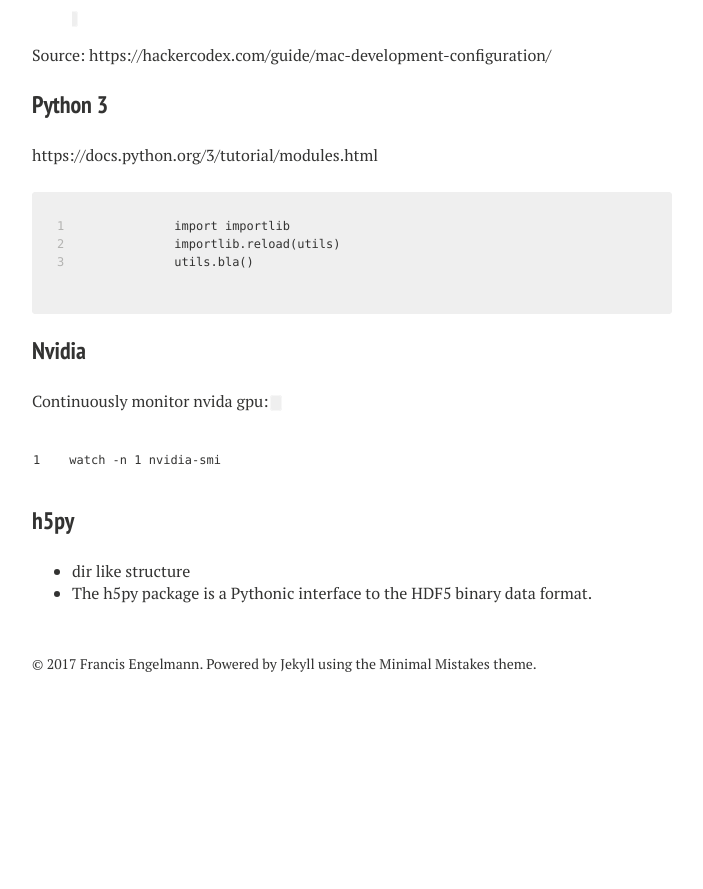
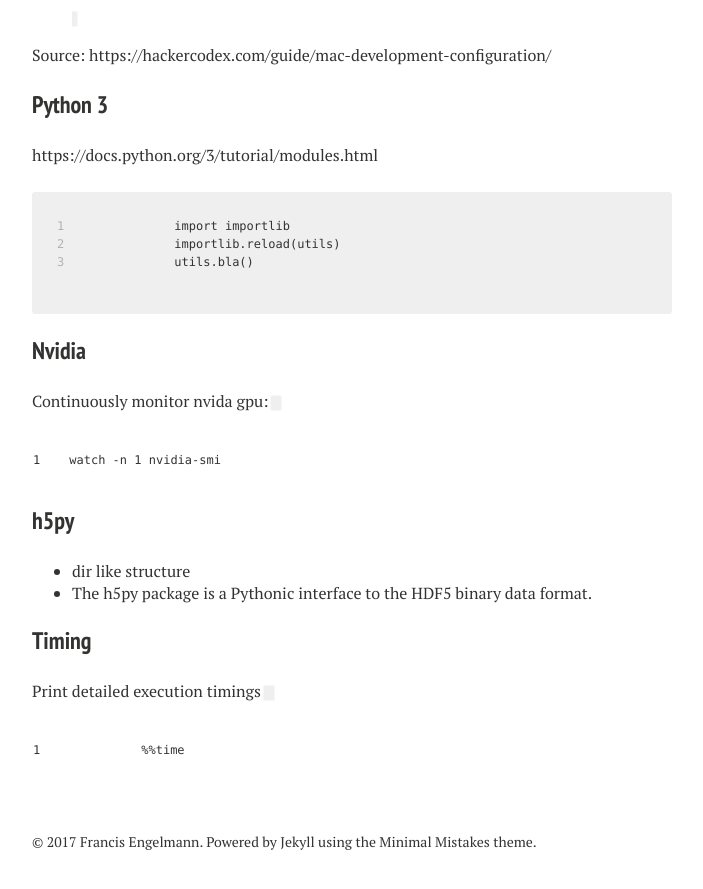
Before and after one commit to francisengelmann/francisengelmann.github.io, a Jekyll site: the page built from snippets.md, in a window 1280 px wide and 900 px high, scrolled down 1731 px. Shown: the top 889 px of the window, without its empty margins (288-991 px from the left). Built offline with Jekyll 4.4.1, drawn with Linux system fonts in a browser that asks for light colours; nearby versions of some CDN libraries; our own code applies the rules of GitHub Pages for plain Markdown files; before the commit the page ends 2453 px from its top, so only the background shows below that.

Commit message:
Update snippets.md

````diff
--- a/snippets.md
+++ b/snippets.md
@@ -42,3 +42,6 @@
 ### h5py
 - dir like structure
 - The h5py package is a Pythonic interface to the HDF5 binary data format.
+
+### Timing
+Print detailed execution timings```%%time```
````
